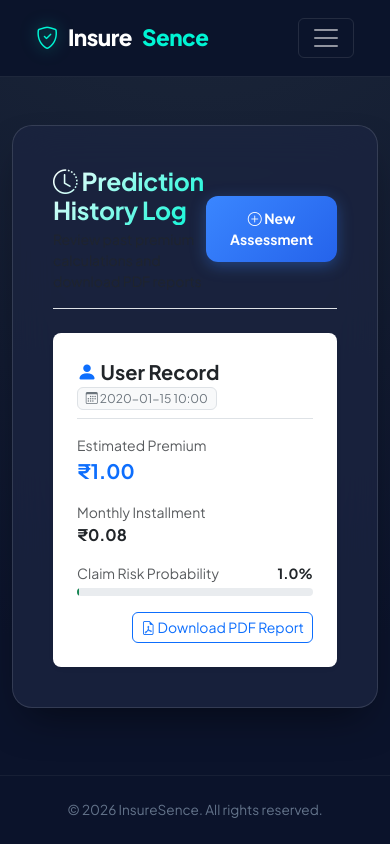
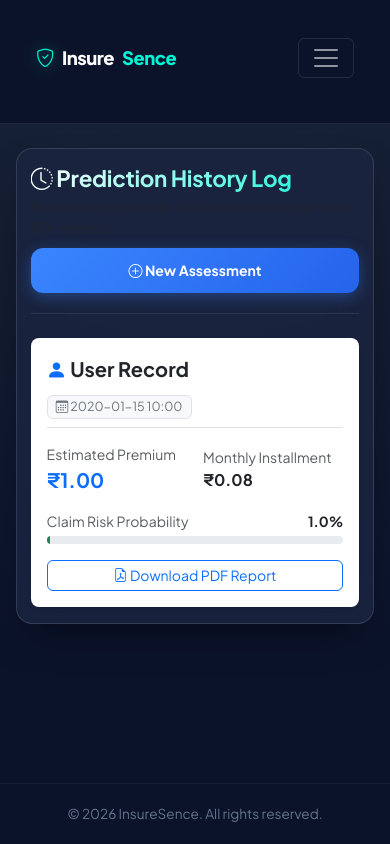
Before and after one commit to utk712/Major-p, a Flask app: page /history in a window 390 px wide. Run offline with Flask 3, Linux system fonts and the light colour scheme; the visitor is signed in with stand-in values (Sample User, id 1); tables that the repository leaves empty hold one stand-in row (values such as "Sample post"); parts of the project's set-up code (start-up, migrations or seed data) failed here and were passed over.

Commit message:
fix: responsive layout, mobile alignment, and UTF-8 requirements.txt

```diff
--- a/static/style.css
+++ b/static/style.css
@@ -1,11 +1,11 @@
-/* InsureSence High-Tech Cyber Slate Theme with Visual Animations */
+/* InsureSence High-Tech Cyber Slate Theme with Mobile-First Responsiveness */
 @import url('https://fonts.googleapis.com/css2?family=Plus+Jakarta+Sans:wght@300;400;500;600;700;800&family=JetBrains+Mono:wght@400;500;600&display=swap');
 
 :root {
   --bg-dark: #0b132b;
   --bg-slate: #1c2541;
-  --bg-card: rgba(28, 37, 65, 0.78);
-  --bg-card-hover: rgba(35, 47, 80, 0.9);
+  --bg-card: rgba(28, 37, 65, 0.82);
+  --bg-card-hover: rgba(35, 47, 80, 0.92);
   --cyan-glow: #00f5d4;
   --electric-blue: #3a86ff;
   --blue-hover: #2563eb;
@@ -26,7 +26,7 @@
 
 /* Custom Scrollbar */
 ::-webkit-scrollbar {
-  width: 8px;
+  width: 6px;
 }
 ::-webkit-scrollbar-track {
   background: var(--bg-dark);
@@ -37,6 +37,12 @@
 }
 ::-webkit-scrollbar-thumb:hover {
   background: var(--electric-blue);
+}
+
+html, body {
+  width: 100%;
+  max-width: 100%;
+  overflow-x: hidden;
 }
 
 body {
@@ -100,20 +104,20 @@ body {
 
 /* Navbar */
 .navbar-custom {
-  background: rgba(11, 19, 43, 0.9) !important;
+  background: rgba(11, 19, 43, 0.95) !important;
   backdrop-filter: blur(16px);
   -webkit-backdrop-filter: blur(16px);
   border-bottom: 1px solid rgba(255, 255, 255, 0.08);
-  padding: 1rem 1.5rem;
+  padding: 0.85rem 1.25rem;
 }
 
 .navbar-brand {
   font-weight: 800;
-  font-size: 1.4rem;
+  font-size: 1.3rem;
   color: #ffffff !important;
   display: flex;
   align-items: center;
-  gap: 10px;
+  gap: 8px;
   letter-spacing: -0.5px;
 }
 
@@ -149,7 +152,7 @@ body {
   border: 1px solid var(--glass-border);
   border-radius: var(--radius-xl);
   box-shadow: var(--shadow-lg);
-  padding: 2.5rem;
+  padding: 2.25rem;
   transition: transform 0.25s ease, box-shadow 0.25s ease, border-color 0.25s ease;
 }
 
@@ -373,12 +374,127 @@ h1, h2, h3, h4, h5, h6 {
   border-bottom-left-radius: 2px;
 }
 
-/* Footer */
 footer {
   margin-top: auto;
-  padding: 1.5rem;
+  padding: 1.25rem;
   text-align: center;
   color: var(--text-muted);
   font-size: 0.85rem;
   border-top: 1px solid rgba(255, 255, 255, 0.05);
 }
+
+/* ========================================================
+   MOBILE & TABLET RESPONSIVE BREAKPOINTS (Fixes Alignment)
+   ======================================================== */
+
+@media (max-width: 991.98px) {
+  .navbar-collapse {
+    background: rgba(11, 19, 43, 0.98);
+    border-radius: var(--radius-md);
+    padding: 1rem;
+    margin-top: 0.75rem;
+    border: 1px solid rgba(255, 255, 255, 0.1);
+  }
+  .navbar-nav .nav-link {
+    padding: 0.65rem 1rem !important;
+  }
+}
+
+@media (max-width: 767.98px) {
+  .container {
+    padding-left: 1rem !important;
+    padding-right: 1rem !important;
+    padding-top: 1.5rem !important;
+    padding-bottom: 2rem !important;
+  }
+
+  .glass-card {
+    padding: 1.25rem 1rem !important;
+    border-radius: var(--radius-lg) !important;
+  }
+
+  .display-5 {
+    font-size: 1.85rem !important;
+  }
+
+  h2 {
+    font-size: 1.4rem !important;
+  }
+
+  h3 {
+    font-size: 1.25rem !important;
+  }
+
+  /* Metric values sizing on mobile */
+  .metric-box {
+    padding: 1rem 0.75rem !important;
+  }
+
+  .metric-box .metric-value {
+    font-size: 1.45rem !important;
+  }
+
+  .metric-box .metric-label {
+    font-size: 0.72rem !important;
+  }
+
+  /* Buttons stack full width on mobile */
+  .d-flex.gap-3, .d-flex.gap-2, .d-flex.flex-wrap {
+    gap: 0.65rem !important;
+  }
+
+  .mobile-stack-btn .btn, .glass-card .btn-primary-custom, .glass-card .btn-success-custom {
+    width: 100% !important;
+    margin-bottom: 0.25rem;
+  }
+
+  /* Chat wrapper mobile adjustments */
+  .chat-wrapper {
+    margin: 0.75rem 0 !important;
+    border-radius: var(--radius-lg) !important;
+  }
+
+  .chat-messages {
+    height: 380px !important;
+    padding: 0.85rem !important;
+  }
+
+  .chat-bubble {
+    max-width: 90% !important;
+    font-size: 0.88rem !important;
+    padding: 0.75rem 0.95rem !important;
+  }
+
+  /* Chart container mobile scaling */
+  .chart-container {
+    height: 200px !important;
+  }
+}
+
+@media (max-width: 480px) {
+  .glass-card {
+    padding: 1rem 0.85rem !important;
+  }
+
+  .navbar-brand {
+    font-size: 1.15rem !important;
+  }
+
+  .badge {
+    font-size: 0.78rem !important;
+  }
+
+  .input-group-text {
+    padding: 0.5rem 0.65rem !important;
+  }
+
+  .form-control, .form-select {
+    padding: 0.65rem 0.75rem !important;
+    font-size: 0.88rem !important;
+  }
+
+  .letter-spacing-2 {
+    letter-spacing: 2px !important;
+    font-size: 1.1rem !important;
+  }
+}
--- a/template/history.html
+++ b/template/history.html
@@ -33,19 +33,19 @@
   <div class="container py-5">
     <div class="glass-card mx-auto" style="max-width: 900px;">
 
-      <div class="d-flex align-items-center justify-content-between mb-4 pb-3 border-bottom">
+      <div class="d-flex flex-wrap align-items-center justify-content-between mb-4 pb-3 border-bottom border-secondary border-opacity-25 gap-2">
         <div>
           <h2 class="text-gradient m-0"><i class="bi bi-clock-history"></i> Prediction History Log</h2>
           <p class="text-muted small m-0 mt-1">Review past premium calculations and download PDF reports</p>
         </div>
-        <a href="/index" class="btn btn-primary-custom btn-sm"><i class="bi bi-plus-circle"></i> New Assessment</a>
+        <a href="/index" class="btn btn-primary-custom btn-sm w-100 w-sm-auto"><i class="bi bi-plus-circle"></i> New Assessment</a>
       </div>
 
       {% if predictions %}
         <div class="d-flex flex-direction-column gap-3 flex-column">
         {% for p in predictions %}
-        <div class="card border-0 shadow-sm rounded-3 p-4 bg-white">
-          <div class="d-flex flex-wrap justify-content-between align-items-center border-bottom pb-2 mb-3">
+        <div class="card border-0 shadow-sm rounded-3 p-3 p-md-4 bg-white">
+          <div class="d-flex flex-wrap justify-content-between align-items-center border-bottom pb-2 mb-3 gap-1">
             <div class="fw-bold text-dark fs-5">
               <i class="bi bi-person-fill text-primary"></i> {{ p.personal_details.get('name', 'User Record') }}
             </div>
@@ -55,17 +55,17 @@
           </div>
 
           <div class="row g-3 align-items-center mb-3">
-            <div class="col-md-3">
+            <div class="col-6 col-md-3">
               <div class="small text-muted">Estimated Premium</div>
               <div class="fw-bold fs-5 text-primary">₹{{ "{:,.2f}".format(p.premium) }}</div>
             </div>
 
-            <div class="col-md-3">
+            <div class="col-6 col-md-3">
               <div class="small text-muted">Monthly Installment</div>
               <div class="fw-bold fs-6 text-dark">₹{{ "{:,.2f}".format(p.monthly_premium) }}</div>
             </div>
 
-            <div class="col-md-6">
+            <div class="col-12 col-md-6">
               <div class="d-flex justify-content-between small text-muted mb-1">
                 <span>Claim Risk Probability</span>
                 <span class="fw-bold text-dark">{{ p.probability }}%</span>
@@ -80,13 +80,13 @@
           <div class="mb-3">
             <span class="small text-muted me-2">Top Recommended Policies:</span>
             {% for name, prob in p.policies[:3] %}
-              <span class="badge bg-primary bg-opacity-10 text-primary border border-primary border-opacity-25 me-1">{{ name }} ({{ prob }}%)</span>
+              <span class="badge bg-primary bg-opacity-10 text-primary border border-primary border-opacity-25 me-1 mb-1">{{ name }} ({{ prob }}%)</span>
             {% endfor %}
           </div>
           {% endif %}
 
           <div class="d-flex justify-content-end">
-            <a href="/history_view/{{ p.id }}" class="btn btn-outline-primary btn-sm rounded-2">
+            <a href="/history_view/{{ p.id }}" class="btn btn-outline-primary btn-sm rounded-2 w-100 w-sm-auto">
               <i class="bi bi-file-earmark-pdf"></i> Download PDF Report
             </a>
           </div>
--- a/template/index.html
+++ b/template/index.html
@@ -33,12 +33,12 @@
   <div class="container py-5">
     <div class="glass-card mx-auto" style="max-width: 800px;">
 
-      <div class="d-flex align-items-center justify-content-between mb-4 pb-3 border-bottom">
+      <div class="d-flex flex-wrap align-items-center justify-content-between mb-4 pb-3 border-bottom border-secondary border-opacity-25 gap-2">
         <div>
           <h2 class="text-gradient m-0"><i class="bi bi-calculator"></i> Premium & Risk Assessment</h2>
-          <p class="text-muted small m-0 mt-1">Provide accurate health and demographic information for ML evaluation</p>
+          <p class="text-sub small m-0 mt-1">Provide accurate health and demographic information for ML evaluation</p>
         </div>
-        <a href="/dashboard" class="btn btn-outline-secondary btn-sm"><i class="bi bi-speedometer2"></i> Back to Dashboard</a>
+        <a href="/dashboard" class="btn btn-outline-secondary btn-sm w-100 w-sm-auto"><i class="bi bi-speedometer2"></i> Back to Dashboard</a>
       </div>
 
       <form action="/predict" method="POST">
```
Also changed, not shown: other parts of static/style.css (+21 -26 lines), requirements.txt (+4 -15 lines), template/dashboard.html (+56 -58 lines), template/home.html (+5 -5 lines), template/result.html (+21 -22 lines).
